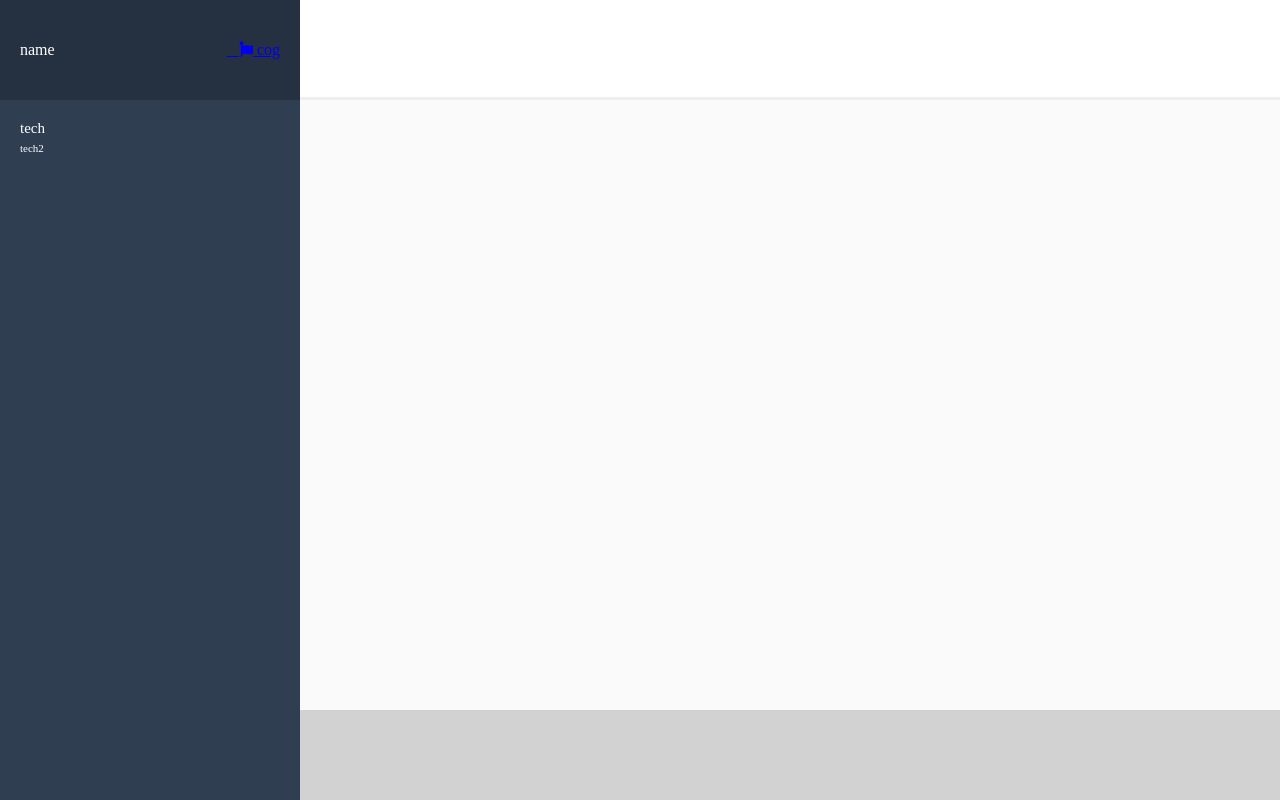
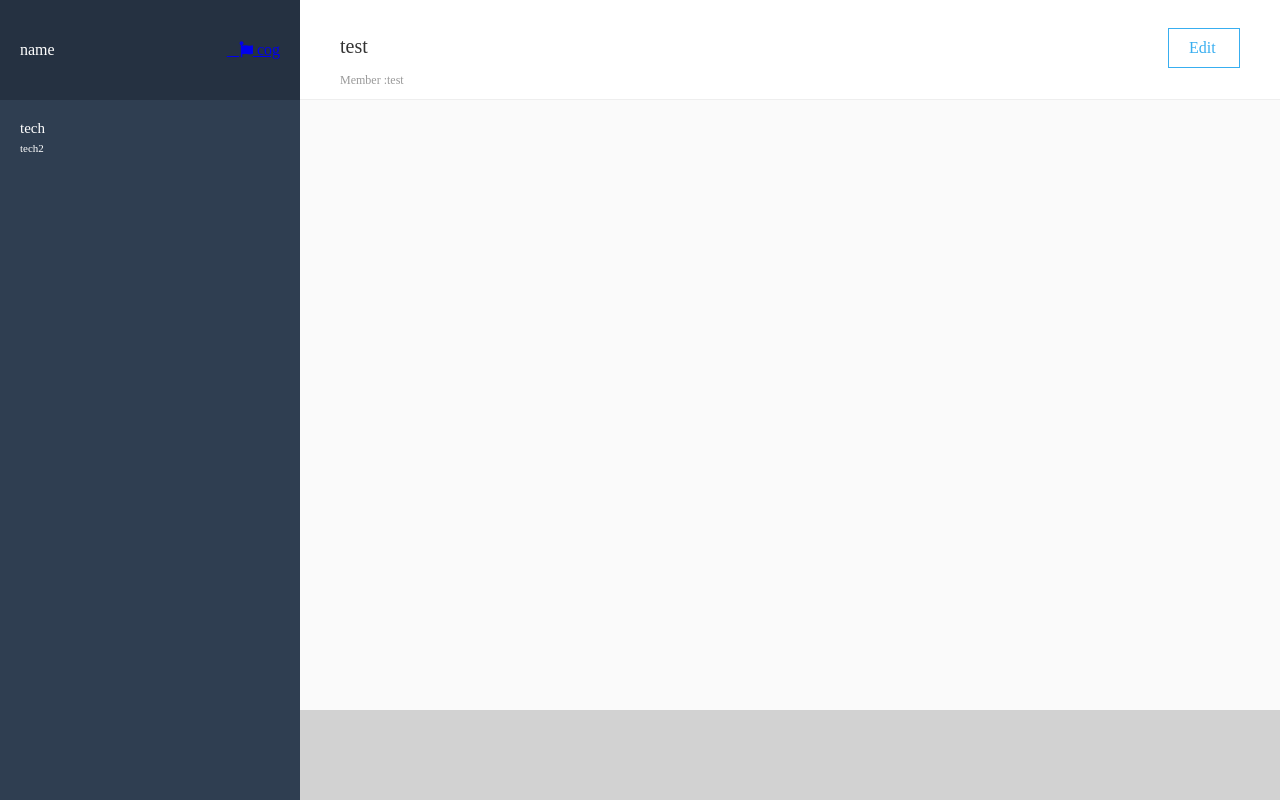
Before and after one commit to keisuke-oyatu/chat-space, a Rails app: page / in a window 1280 px wide. Run offline with Rails 7, Linux system fonts and the light colour scheme; style sheets or scripts are compiled from the project's sources; some libraries are stand-ins or nearby versions.

Commit message:
グループ概要表示完了

```diff
--- a/app/assets/stylesheets/modules/_main_chat.scss
+++ b/app/assets/stylesheets/modules/_main_chat.scss
@@ -5,7 +5,40 @@
   &__feader{
     background-color: #fff;
     height: 100px;
-    border-bottom: solid #eee;
+    padding: 0 40px 0;
+    border-bottom: solid 1px #eee;
+    display: flex;
+    justify-content: space-between;
+    &__left{
+      padding-top:35px;
+      &__name{
+        color: #333;
+        font-size: 20px;
+        margin-bottom: 15px;
+      }
+      &__member{
+        color: #999;
+        font-size: 12px;
+        display: flex;
+        ul,li {
+          list-style: none;
+        }
+      }
+    }
+    &__right{
+      border: solid 1px #38aef0;
+      width: 72px;
+      height: 40px;
+      padding:0 20px 0;
+      font-size: 16px;
+      margin-top: 28px;
+      display: flex;
+      align-items: center;
+      a {
+        text-decoration: none;
+        color: #38aef0;
+      }
+    }
   }
   &__footer{
     background-color: #d2d2d2;
--- a/app/assets/stylesheets/modules/_messages.scss
+++ b/app/assets/stylesheets/modules/_messages.scss
@@ -1,6 +1,9 @@
 * {
   box-sizing: border-box;
 }
+
+
+
 
 .wrapper {
   display: flex;
--- a/app/views/messages/_main_chat.html.haml
+++ b/app/views/messages/_main_chat.html.haml
@@ -1,3 +1,11 @@
 .main
   .main__feader
+    .main__feader__left
+      .main__feader__left__name
+        <p>test</p>
+      .main__feader__left__member
+        <ul>Member :</ul>
+        <li>test</li>
+    .main__feader__right
+      = link_to('Edit',"#")
   .main__footer
```
